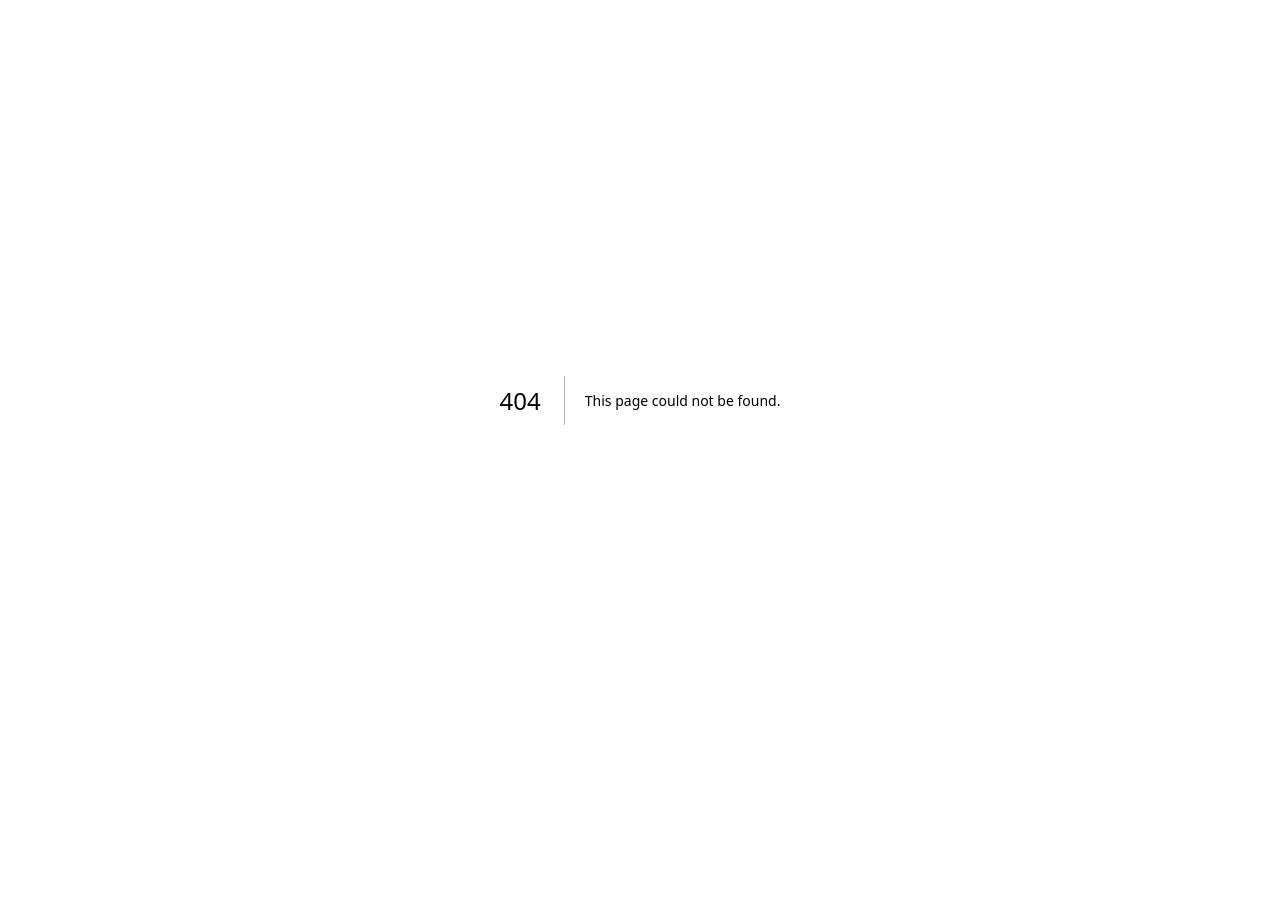
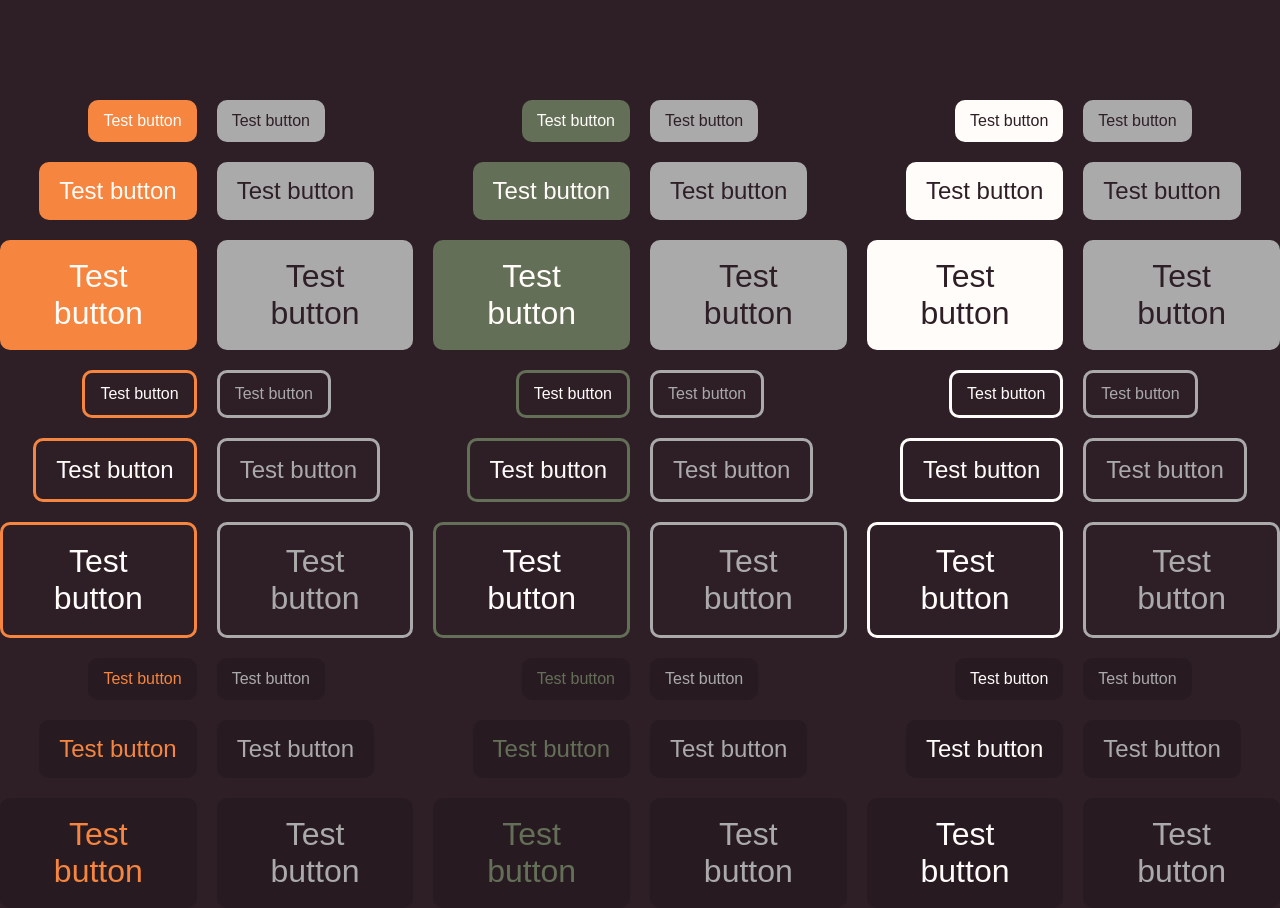
Before and after one commit to Brydzzz/polizarcie, a Next.js app: page /dev/buttons in a window 1280 px wide. Before the commit this address had no page. Before the commit the page ends 800 px from the top, so only its background shows below. Built offline with nearby package versions, Linux system fonts and the light colour scheme; a web font is replaced by a local one.

Commit message:
Added button component

```diff
--- /dev/null
+++ b/app/dev/buttons/page.tsx
@@ -0,0 +1,40 @@
+import Button from "@/components/button/button.component";
+import {
+  ButtonColor,
+  ButtonSize,
+  ButtonStyle,
+} from "@/components/button/button.types";
+
+const ButtonsPage = () => {
+  return (
+    <div className="centralized-x" style={{ marginTop: "100px" }}>
+      {Object.values(ButtonColor).map((color) => (
+        <div key={color} className="centralized-y">
+          {Object.values(ButtonStyle).map((style) => (
+            <div key={style} className="centralized-y">
+              {Object.values(ButtonSize).map((size) => (
+                <div key={size} className="centralized-x">
+                  {Object.values([false, true]).map((disabled) => {
+                    return (
+                      <Button
+                        key={`${disabled}`}
+                        style={style}
+                        color={color}
+                        size={size}
+                        disabled={disabled}
+                      >
+                        Test button
+                      </Button>
+                    );
+                  })}
+                </div>
+              ))}
+            </div>
+          ))}
+        </div>
+      ))}
+    </div>
+  );
+};
+
+export default ButtonsPage;
--- a/app/globals.css
+++ b/app/globals.css
@@ -11,6 +11,7 @@
   --secondary-dark: #57614c;
   --secondary: #646f58;
   --secondary-light: #717e63;
+  --disabled: #aaa;
 }
 
 html,
@@ -39,6 +40,22 @@ a {
   text-decoration: none;
 }
 
+.centralized-x {
+  display: flex;
+  justify-content: center;
+  align-items: center;
+  flex-direction: row;
+  gap: 20px;
+}
+
+.centralized-y {
+  display: flex;
+  justify-content: center;
+  align-items: center;
+  flex-direction: column;
+  gap: 20px;
+}
+
 button {
   font-family: "Chivo", sans-serif;
 }
--- /dev/null
+++ b/components/button/button.component.tsx
@@ -0,0 +1,37 @@
+"use client";
+
+import { ReactNode } from "react";
+import styles from "./button.module.scss";
+import { ButtonColor, ButtonSize, ButtonStyle } from "./button.types";
+
+type Props = {
+  children?: ReactNode;
+  onClick?: CallableFunction;
+  style?: ButtonStyle;
+  color?: ButtonColor;
+  size?: ButtonSize;
+  disabled?: boolean;
+};
+
+const Button = ({ children, onClick, style, color, size, disabled }: Props) => {
+  function onClickHandler() {
+    if (onClick) onClick();
+  }
+
+  return (
+    <div className={styles.container}>
+      <button
+        className={`${styles[style || ButtonStyle.SOLID]} ${
+          styles[color || ButtonColor.PRIMARY]
+        } ${styles[size || ButtonSize.NORMAL]}
+        `}
+        onClick={onClickHandler}
+        disabled={disabled}
+      >
+        {children}
+      </button>
+    </div>
+  );
+};
+
+export default Button;
--- /dev/null
+++ b/components/button/button.module.scss
@@ -0,0 +1,74 @@
+.container {
+  & > button {
+    --bg-color: var(--primary);
+    --fg-color: var(--text);
+    appearance: none;
+    color: var(--fg-color);
+    font-size: 24pt;
+    background: none;
+    border: none;
+    border-radius: 10px;
+    padding: 20px;
+    transition: all 0.5s;
+    box-sizing: border-box;
+    user-select: none;
+
+    &.small {
+      font-size: 12pt;
+      padding: 12px 15px;
+    }
+    &.normal {
+      font-size: 18pt;
+      padding: 15px 20px;
+    }
+    &.large {
+      font-size: 24pt;
+      padding: 18px 25px;
+    }
+
+    &.primary {
+      --bg-color: var(--primary);
+      --fg-color: var(--text);
+    }
+    &.secondary {
+      --bg-color: var(--secondary);
+      --fg-color: var(--text);
+    }
+    &.text {
+      --bg-color: var(--text);
+      --fg-color: var(--text);
+    }
+
+    &.solid {
+      background-color: var(--bg-color);
+      &:disabled {
+        --fg-color: var(--background);
+      }
+      &.text {
+        --fg-color: var(--background);
+      }
+    }
+    &.outline {
+      border: 3px solid var(--bg-color);
+      &:disabled {
+        --fg-color: var(--disabled);
+      }
+    }
+    &.backdrop {
+      background-color: #0002;
+      backdrop-filter: blur(5px);
+      color: var(--bg-color);
+      &:disabled {
+        --fg-color: var(--disabled);
+      }
+    }
+
+    &:hover {
+      cursor: pointer;
+    }
+
+    &:disabled {
+      --bg-color: var(--disabled);
+    }
+  }
+}
--- /dev/null
+++ b/components/button/button.types.ts
@@ -0,0 +1,17 @@
+export enum ButtonStyle {
+  SOLID = "solid",
+  OUTLINE = "outline",
+  BACKDROP = "backdrop",
+}
+
+export enum ButtonColor {
+  PRIMARY = "primary",
+  SECONDARY = "secondary",
+  TEXT = "text",
+}
+
+export enum ButtonSize {
+  SMALL = "small",
+  NORMAL = "normal",
+  LARGE = "large",
+}
```
Also changed, not shown: components/buttons/button.component.tsx (deleted, +0 -23 lines), components/buttons/button.module.scss (deleted, +0 -16 lines), components/headers/landing-header.component.tsx (+9 -2 lines).
